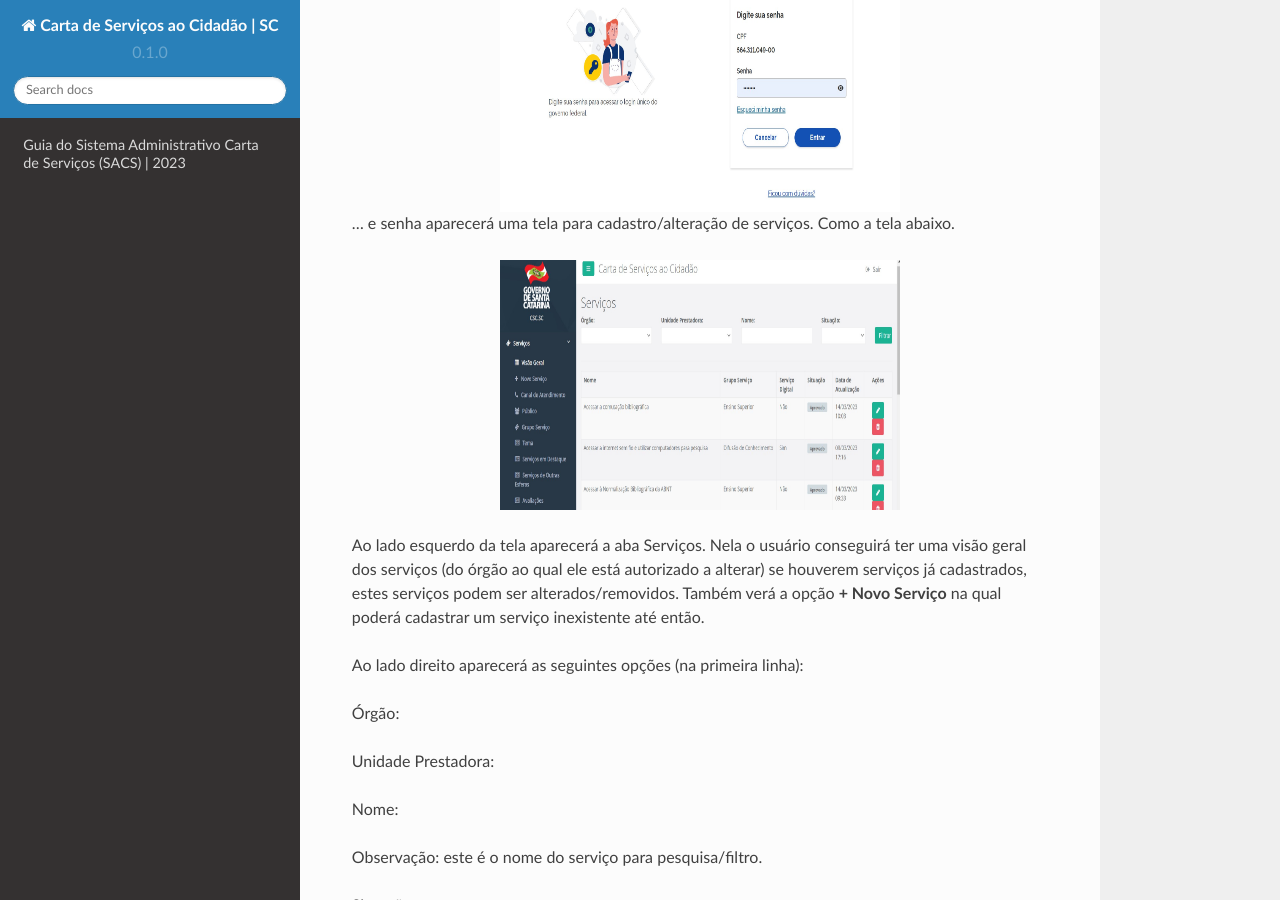
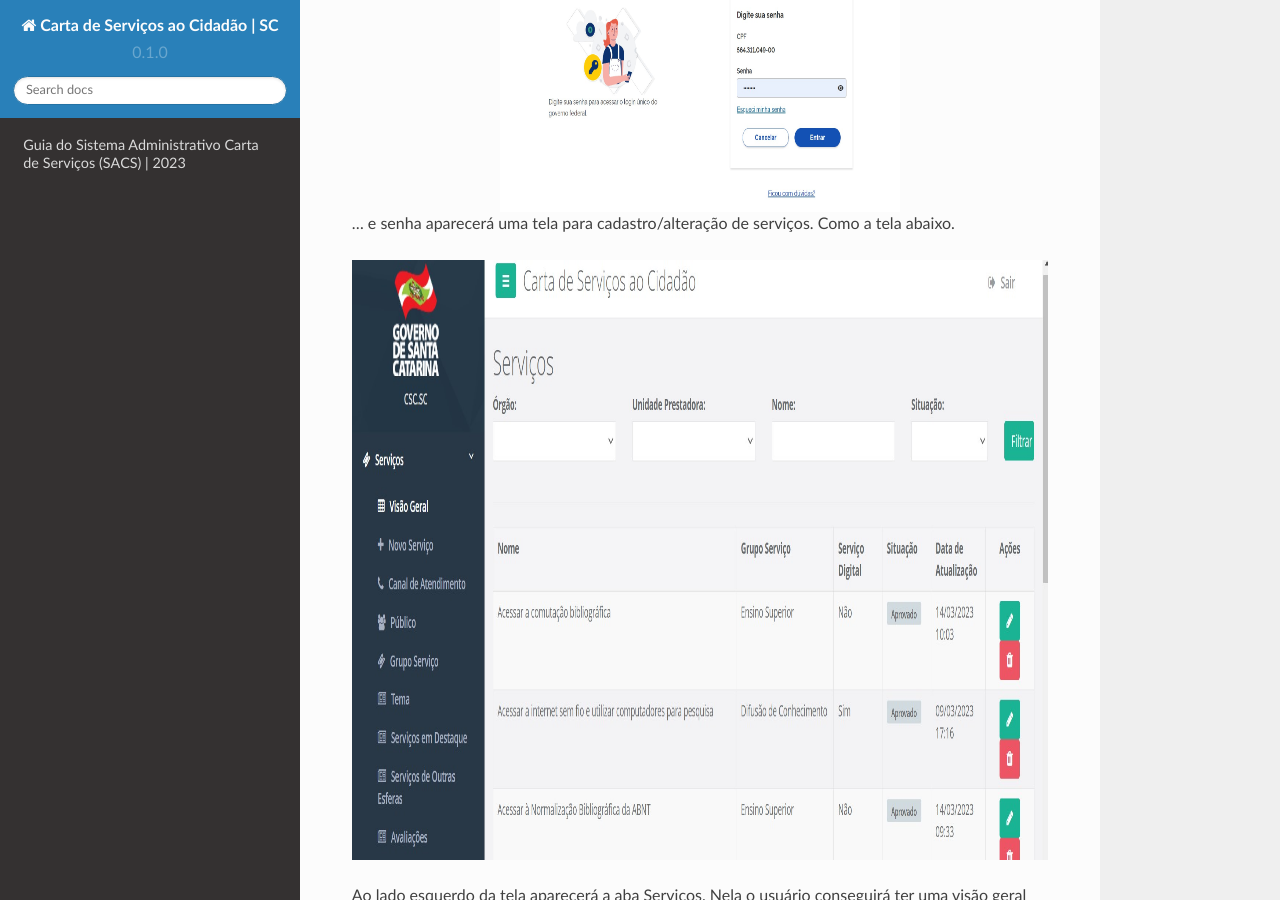
Before and after one commit to brunoaltieri/cartadeservicos, a Sphinx documentation site: the page built from docs/source/index.rst, in a window 1280 px wide and 900 px high, scrolled down 2751 px. Built offline with Sphinx 7.4.7 and the Read the Docs theme 2.0.0, drawn with Linux system fonts in a browser that asks for light colours.

Commit message:
Update index.rst

```diff
--- a/docs/source/index.rst
+++ b/docs/source/index.rst
@@ -83,8 +83,8 @@ Após informar CPF...
 ... e senha aparecerá uma tela para cadastro/alteração de serviços. Como a tela abaixo.
 
 .. image:: images/ExemploTelaDoCarta.jpg
-   :height: 250px
-   :width: 400 px
+   :height: 600px
+   :width: 1200 px
    :scale: 100%
    :alt: tela mostrando o sistema Carta de Serviços
    :align: center
```
